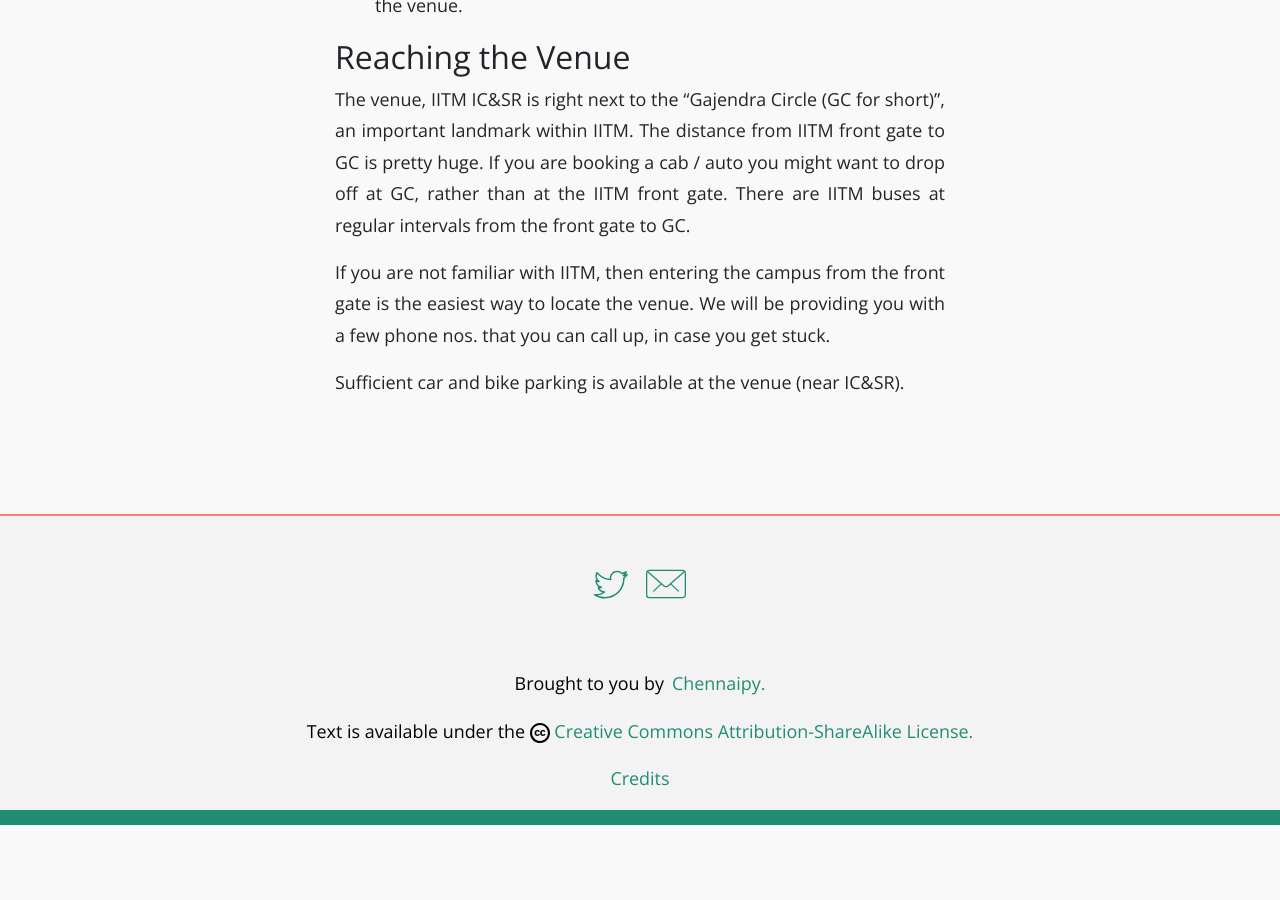
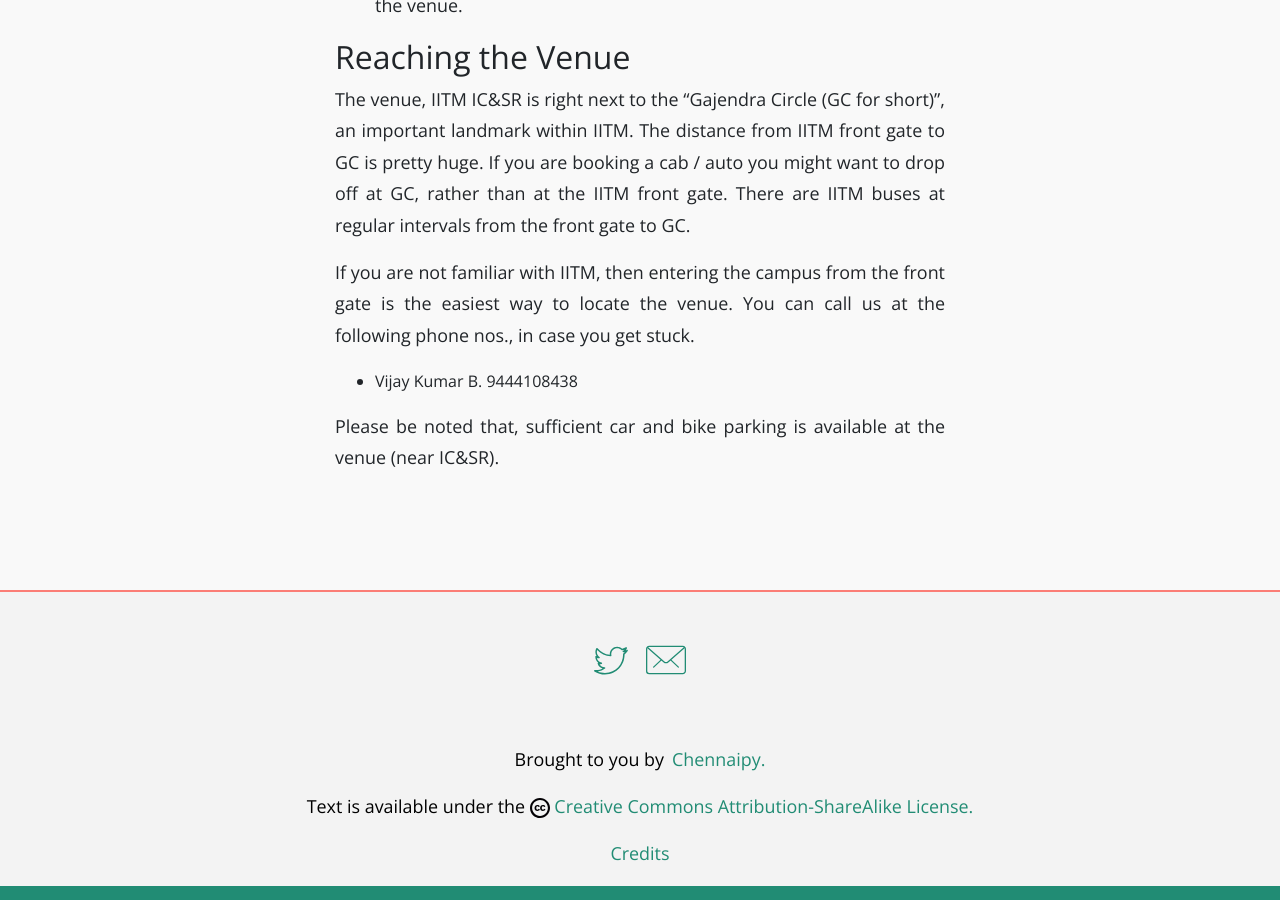
Before and after one commit to PySangamam/website, a Jekyll site: the page built from _posts/2018-09-06-checklist.md, in a window 1280 px wide and 900 px high, scrolled down 1077 px. Built offline with Jekyll 4.4.1, drawn with Linux system fonts in a browser that asks for light colours; before the commit the page ends 1902 px from its top, so only the background shows below that.

Commit message:
Added my mobile no. for directions.

```diff
--- a/_posts/2018-09-06-checklist.md
+++ b/_posts/2018-09-06-checklist.md
@@ -54,9 +54,10 @@ gate. There are IITM buses at regular intervals from the front gate to
 GC.
 
 If you are not familiar with IITM, then entering the campus from the
-front gate is the easiest way to locate the venue. We will be
-providing you with a few phone nos. that you can call up, in case you
-get stuck.
+front gate is the easiest way to locate the venue. You can call us at
+the following phone nos., in case you get stuck.
 
-Sufficient car and bike parking is available at the venue (near
-IC&SR).
+  * Vijay Kumar B. 9444108438
+
+Please be noted that, sufficient car and bike parking is available at
+the venue (near IC&SR).
```
